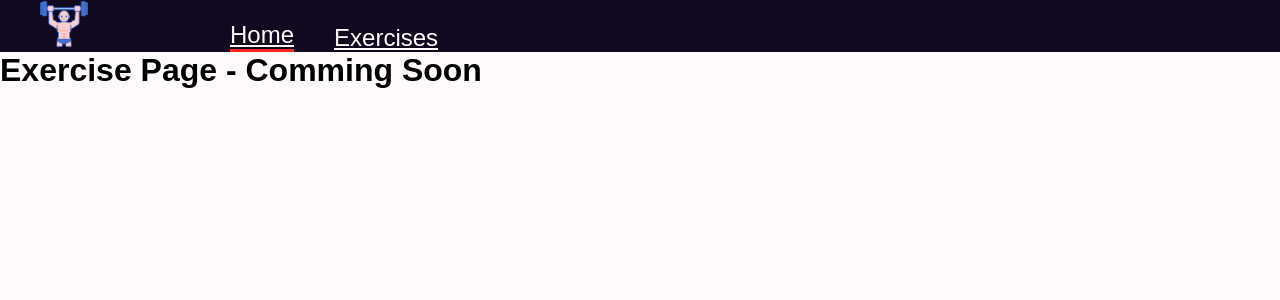
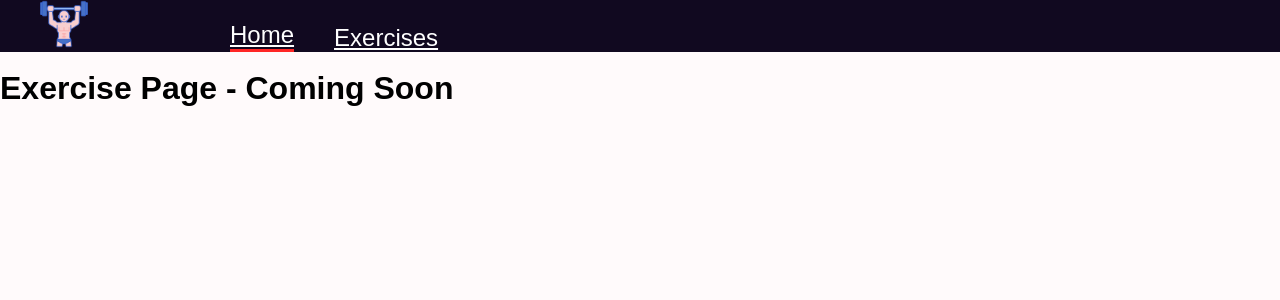
Before and after one commit to devmunro/Fitness-React-Website, a React (Create React App) app: page /Fitness-React-Website/exercise/1 in a window 1280 px wide. Shown: the top 300 px of the page. Built offline with nearby package versions, Linux system fonts and the light colour scheme.

Commit message:
spelling erro

```diff
--- a/src/Pages/ExerciseDetails.js
+++ b/src/Pages/ExerciseDetails.js
@@ -2,7 +2,10 @@ import React from 'react'
 
 function ExerciseDetails() {
   return (
-    <h1>Exercise Page - Comming Soon</h1>
+    <div>
+    <br/>
+    <h1>Exercise Page - Coming Soon</h1>
+    </div>
   )
 }
 
```
